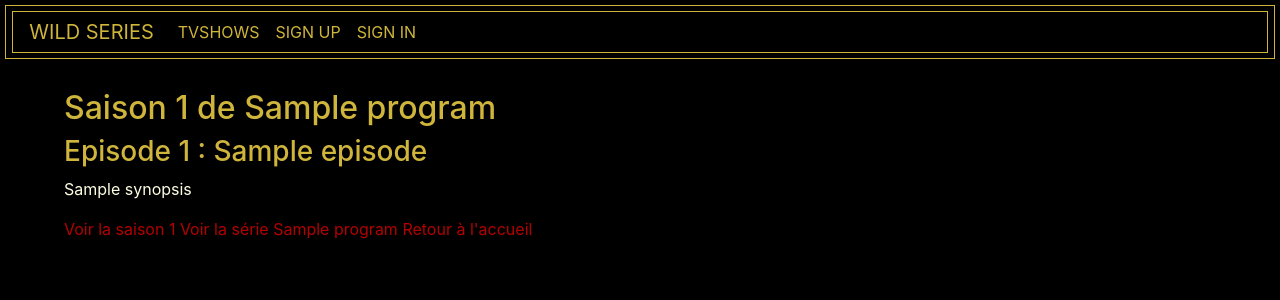
After one commit to Jeffeos/wild_series, a Symfony app: template templates/wild/episode.html.twig in a window 1280 px wide. The commit adds this page. Shown: the top 300 px of the page. Run offline with Twig, Linux system fonts and the light colour scheme; the template is opened without the code that fills it: most values are stand-ins (such as "Sample title", 1, 10 or a date in 2020); style sheets or scripts are compiled from the project's sources; some libraries are stand-ins or nearby versions.

Commit message:
added symfony quest 10 episode challenge

```diff
--- /dev/null
+++ b/templates/wild/episode.html.twig
@@ -0,0 +1,19 @@
+{# templates/wild/show.html.twig #}
+{% extends 'base.html.twig' %}
+{% block title %}{{ season.number }}{% endblock %}
+
+{% block content %}
+
+    <h2>Saison {{ season.number }} de {{ program.title }}</h2>
+
+    <h3>Episode {{ episode.number }} : {{ episode.title }}</h3>
+    <p>{{ episode.synopsis }}</p>
+
+    <a href="{{ path('wild_show_season', {'seasonId': season.id}) }}">Voir la saison {{ season.number }}</a>
+    <a href="{{ path('wild_show', {'slug': program.title|lower|replace({" ": "-"}) }) }}">Voir la série {{ program.title }}</a>
+
+    <a href="{{ path('wild_index') }}">
+        Retour à l'accueil
+    </a>
+
+{% endblock %}
--- a/templates/wild/index.html.twig
+++ b/templates/wild/index.html.twig
@@ -6,7 +6,9 @@
     <h1>Toutes les séries de la table program : </h1>
     {% for program in programs %}
         <div>
-            <h2>{{ loop.index }} / {{ program.title }} - Catégorie : {{ program.category.name }}</h2>
+            <a href="{{ path('wild_show', {'slug': program.title|lower|replace({" ": "-"}) }) }}">
+                <h2>{{ loop.index }} / {{ program.title }} - Catégorie : {{ program.category.name }}</h2>
+            </a>
             <p>{{ program.synopsis }}</p>
         </div>
     {% else %}
--- a/templates/wild/season.html.twig
+++ b/templates/wild/season.html.twig
@@ -9,7 +9,9 @@
 
     <ul><h3>Liste des épisodes</h3></ul>
     {% for episode in episodes %}
-        <li>Episode {{ episode.number }} : {{ episode.title }}</li>
+        <a href="{{ path('wild_episode', {'id': episode.id }) }}">
+            <li>Episode {{ episode.number }} : {{ episode.title }}</li>
+        </a>
     {% endfor %}
 
     <a href="{{ path('wild_index') }}">
```
Also changed, not shown: src/Controller/WildController.php (+22 -1 lines), readme.md.
